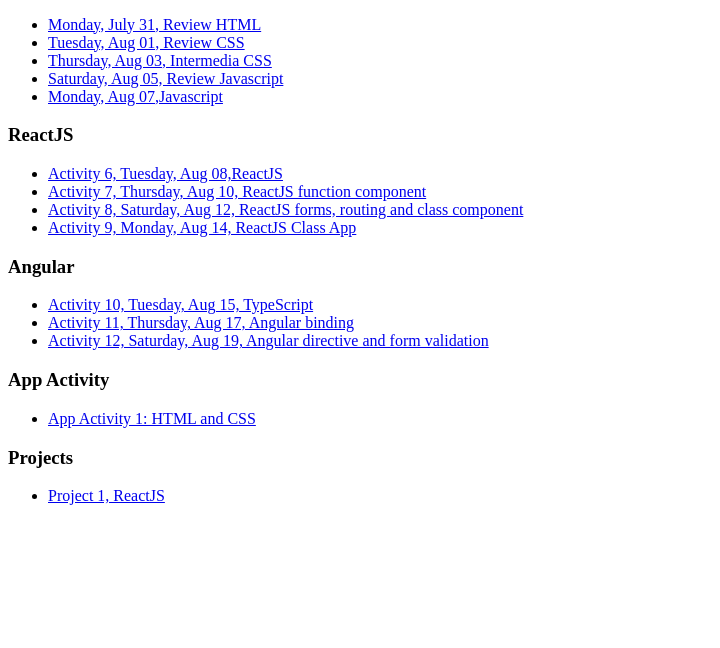
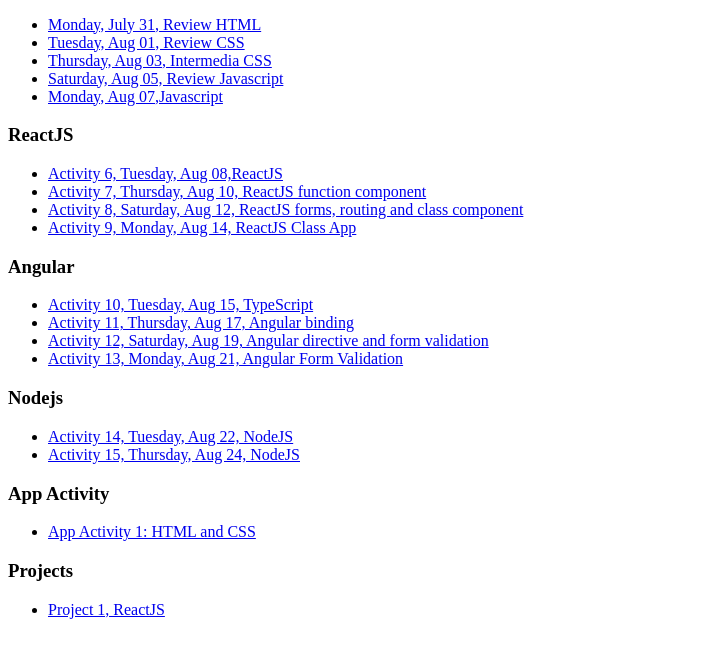
Before and after one commit to shorjin/shorjin.github.io, a plain HTML site: page AdvanceQcc/index.html in a window 1280 px wide. Shown: the part 152-800 px from the top of the page, without its empty margins (0-720 px from the left). Drawn offline with Linux system fonts and the light colour scheme.

Commit message:
Add files via upload

```diff
--- a/AdvanceQcc/index.html
+++ b/AdvanceQcc/index.html
@@ -60,6 +60,22 @@
         <li>
             <a href="day12_Li.zip" download="">Activity 12, Saturday, Aug 19, Angular directive and form validation </a>
         </li>
+        <li>
+            <a href="day13_Li.zip" download="">Activity 13, Monday, Aug 21, Angular Form Validation  </a>
+        </li>
+
+    </ul>
+
+    <h3>Nodejs</h3>
+    <ul>
+
+        <li>
+            <a href="day13_nodejs.zip" download="">Activity 14, Tuesday, Aug 22, NodeJS</a>
+        </li>
+        <li>
+            <a href="day15_Li.zip" download="">Activity 15, Thursday, Aug 24, NodeJS</a>
+        </li>
+
 
     </ul>
     <h3>App Activity</h3>
```
Also changed, not shown: 2 other files.
